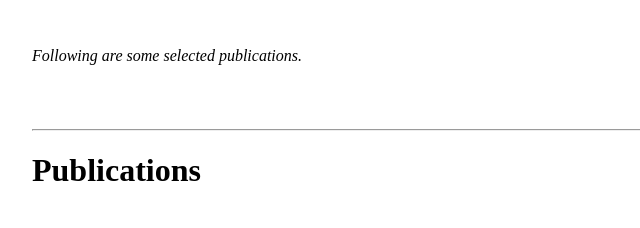
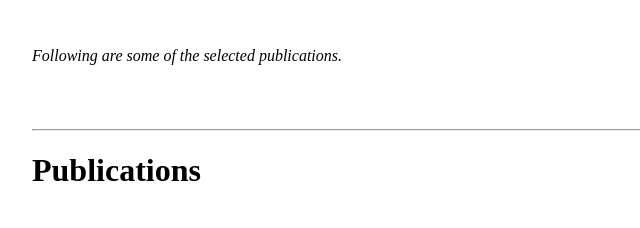
Before and after one commit to viscomputing/viscomputing.github.io, a plain HTML site: page index.html in a window 1280 px wide. Shown: the part 341-569 px from the top of the page, 128-768 px from the left. Drawn offline with Linux system fonts and the light colour scheme.

Commit message:
Update index.html

```diff
--- a/index.html
+++ b/index.html
@@ -27,7 +27,7 @@
 </ul>
 <p align="justify"> To this end, we are solving various research problems such as, creating a 3D model of the surrounding world, building a personalized digital 3D avatar of humans including cloth and hair animation, 2D/3D conversational agents with expresive gestures and expressions, making 3D human avatars to interact with other objects in the 3D digital scene, and real-time rendering of the large sdynamic scene with the varying spatial lighting and reflectance. </p>
 <br>
-<p><i>Following are some selected publications.</i> </p>
+<p><i>Following are some of the selected publications.</i> </p>
 </td>
 </tr>
 <tr>
```
